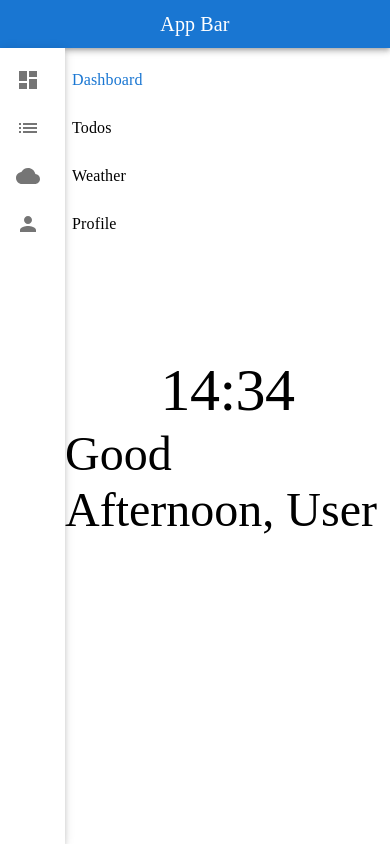
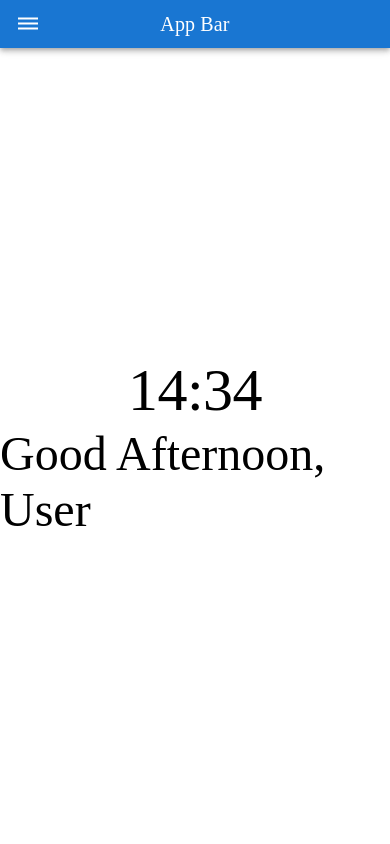
Before and after one commit to AshkanAhmady/nadinSoft---task, a React (Create React App) app: page / in a window 390 px wide. Built offline with nearby package versions, Linux system fonts and the light colour scheme; a small style sheet from the web is missing.

Commit message:
drawer added to mobile size

```diff
--- a/src/index.css
+++ b/src/index.css
@@ -20,6 +20,10 @@ body {
   color: white !important;
 }
 
+.darkSelector option::disable {
+  background: red;
+}
+
 .faTextField label {
   left: unset;
   right: 0;
--- /dev/null
+++ b/src/layout/Header.module.css
@@ -0,0 +1,18 @@
+.dehazeIcon {
+  position: absolute;
+  top: 50%;
+  transform: translateY(-50%);
+  left: 1rem;
+  display: none !important;
+}
+
+.faDehazeIcon {
+  left: unset;
+  right: 1rem;
+}
+
+@media screen and (max-width: 600px) {
+  .dehazeIcon {
+    display: block !important;
+  }
+}
--- a/src/layout/Header.tsx
+++ b/src/layout/Header.tsx
@@ -1,19 +1,108 @@
+import * as React from 'react';
 import AppBar from '@mui/material/AppBar';
+import Typography from '@mui/material/Typography';
+import DehazeIcon from '@mui/icons-material/Dehaze';
+import styles from "./Header.module.css"
+import Drawer from '@mui/material/Drawer';
+import List from '@mui/material/List';
+import ListItem from '@mui/material/ListItem';
+import ListItemButton from '@mui/material/ListItemButton';
+import ListItemIcon from '@mui/material/ListItemIcon';
+import ListItemText from '@mui/material/ListItemText';
+import { NavLink } from 'react-router-dom';
 import Box from '@mui/material/Box';
-import Typography from '@mui/material/Typography';
-import { useTranslation } from 'react-i18next';
+import DashboardIcon from '@mui/icons-material/Dashboard';
+import ListIcon from '@mui/icons-material/List';
+import PersonIcon from '@mui/icons-material/Person';
+import CloudIcon from '@mui/icons-material/Cloud';
+import { useTranslation } from "react-i18next";
+import { useTheme } from '@mui/material/styles';
 
-const Header = () => {
+
+export default function Header() {
+    const direction = window.localStorage.i18nextLng === "fa" ? "right" : "left"
     const { t } = useTranslation()
+    const theme = useTheme();
+    const [state, setState] = React.useState({
+        left: false,
+        right: false,
+    });
+
+    const toggleDrawer = (anchor: string, open: boolean) => {
+        setState({ ...state, [anchor]: open });
+    }
+
+
+    const list = (anchor: string) => (
+        <Box
+            role="presentation"
+            onClick={() => toggleDrawer(anchor, false)}
+            onKeyDown={() => toggleDrawer(anchor, false)}
+        >
+            <List>
+                <NavLink style={{ textDecoration: "none", color: `${theme.palette.mode === "dark" ? "white" : "black"}` }} className={({ isActive }) => (isActive ? styles.activeNavLink : styles.navLink)} to="/">
+                    <ListItem className={styles.listItem} disablePadding>
+                        <ListItemButton>
+                            <ListItemIcon style={{ minWidth: "0", padding: `${window.localStorage.i18nextLng === "fa" ? "0 0 0 .5rem" : "0 .5rem 0 0"}` }}>
+                                <DashboardIcon />
+                            </ListItemIcon>
+                            <ListItemText sx={{ textAlign: `${window.localStorage.i18nextLng === "fa" ? "right" : "left"}` }} primary={t("Dashboard")} />
+                        </ListItemButton>
+                    </ListItem>
+                </NavLink>
+                <NavLink style={{ textDecoration: "none", color: `${theme.palette.mode === "dark" ? "white" : "black"}` }} className={({ isActive }) =>
+                    (isActive ? styles.activeNavLink : styles.navLink)} to="/todos">
+                    <ListItem className={styles.listItem} disablePadding>
+                        <ListItemButton>
+                            <ListItemIcon style={{ minWidth: "0", padding: `${window.localStorage.i18nextLng === "fa" ? "0 0 0 .5rem" : "0 .5rem 0 0"}` }}>
+                                <ListIcon />
+                            </ListItemIcon>
+                            <ListItemText sx={{ textAlign: `${window.localStorage.i18nextLng === "fa" ? "right" : "left"}` }} primary={t("Todos")} />
+                        </ListItemButton>
+                    </ListItem>
+                </NavLink>
+                <NavLink style={{ textDecoration: "none", color: `${theme.palette.mode === "dark" ? "white" : "black"}` }} className={({ isActive }) =>
+                    (isActive ? styles.activeNavLink : styles.navLink)} to="weather">
+                    <ListItem className={styles.listItem} disablePadding>
+                        <ListItemButton>
+                            <ListItemIcon style={{ minWidth: "0", padding: `${window.localStorage.i18nextLng === "fa" ? "0 0 0 .5rem" : "0 .5rem 0 0"}` }}>
+                                <CloudIcon />
+                            </ListItemIcon>
+                            <ListItemText sx={{ textAlign: `${window.localStorage.i18nextLng === "fa" ? "right" : "left"}` }} primary={t("Weather")} />
+                        </ListItemButton>
+                    </ListItem>
+                </NavLink>
+                <NavLink style={{ textDecoration: "none", color: `${theme.palette.mode === "dark" ? "white" : "black"}` }} className={({ isActive }) =>
+                    (isActive ? styles.activeNavLink : styles.navLink)} to="profile">
+                    <ListItem className={styles.listItem} disablePadding>
+                        <ListItemButton>
+                            <ListItemIcon style={{ minWidth: "0", padding: `${window.localStorage.i18nextLng === "fa" ? "0 0 0 .5rem" : "0 .5rem 0 0"}` }}>
+                                <PersonIcon />
+                            </ListItemIcon>
+                            <ListItemText sx={{ textAlign: `${window.localStorage.i18nextLng === "fa" ? "right" : "left"}` }} primary={t("Profile")} />
+                        </ListItemButton>
+                    </ListItem>
+                </NavLink>
+            </List>
+        </Box>
+    );
+
     return (
         <Box>
-            <AppBar position="static">
-                <Typography variant="h6" component="div" sx={{ padding: ".5rem", display: "flex", flexGrow: 1, justifyContent: "center" }}>
+            <AppBar position="relative">
+                <DehazeIcon onClick={() => toggleDrawer(direction, true)} className={`${styles.dehazeIcon} ${window.localStorage.i18nextLng === "fa" ? styles.faDehazeIcon : ""}`} />
+                <Drawer
+                    sx={{ direction: `${window.localStorage.i18nextLng === "fa" ? "rtl" : "ltr"}` }}
+                    anchor={direction}
+                    open={state[direction]}
+                    onClose={() => toggleDrawer(direction, false)}
+                >
+                    {list(direction)}
+                </Drawer>
+                <Typography variant="h6" component="div" padding=".5rem" sx={{ display: "flex", flexGrow: 1, justifyContent: "center" }}>
                     {t("AppBar")}
                 </Typography>
             </AppBar>
         </Box>
     );
-};
-
-export default Header;
+}
--- a/src/layout/Layout.module.css
+++ b/src/layout/Layout.module.css
@@ -1,10 +1,12 @@
-/* .navLink,
-.activeNavLink {
-  color: black;
-  text-decoration: none;
-} */
-
 .activeNavLink .listItem {
-  /* background: #585858 !important; */
   color: #1976d2;
 }
+.sidebar {
+  position: relative;
+}
+
+@media screen and (max-width: 600px) {
+  .sidebar {
+    display: none;
+  }
+}
--- a/src/layout/Layout.tsx
+++ b/src/layout/Layout.tsx
@@ -31,14 +31,14 @@ const Layout: React.FC<ChildsComponentsType> = ({ children }) => {
         <Box height="100vh" sx={{ display: "flex", flexDirection: "column", direction: `${window.localStorage.i18nextLng === "fa" ? "rtl" : "ltr"}` }}>
             <Header />
             <Grid sx={{ display: "flex", flexGrow: 1 }} container>
-                <Grid boxShadow="0px 4px 5px 0px rgba(0,0,0,0.14), 0px 1px 10px 0px rgba(0,0,0,0.12);" item xs={2}>
+                <Grid className={styles.sidebar} xs={2} boxShadow="0px 4px 5px 0px rgba(0,0,0,0.14), 0px 1px 10px 0px rgba(0,0,0,0.12);" item>
                     <Box sx={{ width: '100%', height: "100%", bgcolor: 'background.paper' }}>
                         <nav aria-label="">
                             <List>
                                 <NavLink style={{ textDecoration: "none", color: `${theme.palette.mode === "dark" ? "white" : "black"}` }} className={({ isActive }) => (isActive ? styles.activeNavLink : styles.navLink)} to="/">
                                     <ListItem className={styles.listItem} disablePadding>
                                         <ListItemButton>
-                                            <ListItemIcon>
+                                            <ListItemIcon style={{ minWidth: "0", padding: `${window.localStorage.i18nextLng === "fa" ? "0 0 0 .5rem" : "0 .5rem 0 0"}` }}>
                                                 <DashboardIcon />
                                             </ListItemIcon>
                                             <ListItemText sx={{ textAlign: `${window.localStorage.i18nextLng === "fa" ? "right" : "left"}` }} primary={t("Dashboard")} />
@@ -49,7 +49,7 @@ const Layout: React.FC<ChildsComponentsType> = ({ children }) => {
                                     (isActive ? styles.activeNavLink : styles.navLink)} to="/todos">
                                     <ListItem className={styles.listItem} disablePadding>
                                         <ListItemButton>
-                                            <ListItemIcon>
+                                            <ListItemIcon style={{ minWidth: "0", padding: `${window.localStorage.i18nextLng === "fa" ? "0 0 0 .5rem" : "0 .5rem 0 0"}` }}>
                                                 <ListIcon />
                                             </ListItemIcon>
                                             <ListItemText sx={{ textAlign: `${window.localStorage.i18nextLng === "fa" ? "right" : "left"}` }} primary={t("Todos")} />
@@ -60,7 +60,7 @@ const Layout: React.FC<ChildsComponentsType> = ({ children }) => {
                                     (isActive ? styles.activeNavLink : styles.navLink)} to="weather">
                                     <ListItem className={styles.listItem} disablePadding>
                                         <ListItemButton>
-                                            <ListItemIcon>
+                                            <ListItemIcon style={{ minWidth: "0", padding: `${window.localStorage.i18nextLng === "fa" ? "0 0 0 .5rem" : "0 .5rem 0 0"}` }}>
                                                 <CloudIcon />
                                             </ListItemIcon>
                                             <ListItemText sx={{ textAlign: `${window.localStorage.i18nextLng === "fa" ? "right" : "left"}` }} primary={t("Weather")} />
@@ -71,7 +71,7 @@ const Layout: React.FC<ChildsComponentsType> = ({ children }) => {
                                     (isActive ? styles.activeNavLink : styles.navLink)} to="profile">
                                     <ListItem className={styles.listItem} disablePadding>
                                         <ListItemButton>
-                                            <ListItemIcon>
+                                            <ListItemIcon style={{ minWidth: "0", padding: `${window.localStorage.i18nextLng === "fa" ? "0 0 0 .5rem" : "0 .5rem 0 0"}` }}>
                                                 <PersonIcon />
                                             </ListItemIcon>
                                             <ListItemText sx={{ textAlign: `${window.localStorage.i18nextLng === "fa" ? "right" : "left"}` }} primary={t("Profile")} />
@@ -82,7 +82,7 @@ const Layout: React.FC<ChildsComponentsType> = ({ children }) => {
                         </nav>
                     </Box>
                 </Grid>
-                <Grid item xs={10}>
+                <Grid className={styles.mainBox} xs={12} sm={10} item>
                     <Box sx={{ height: "100%", background: `${theme.palette.mode === "dark" ? "#383838" : "unset"}` }}>
                         {children}
                     </Box>
--- a/src/locales/fa.json
+++ b/src/locales/fa.json
@@ -7,7 +7,7 @@
   "AppBar": "نوار برنامه",
   "Dashboard": "داشبورد",
   "Todos": "کار ها",
-  "Weather": "آب و هاوا",
+  "Weather": "آب و هوا",
   "Profile": "پروفایل",
   "Uncomplete": "عدم انجام",
   "Complete": "انجام",
```
